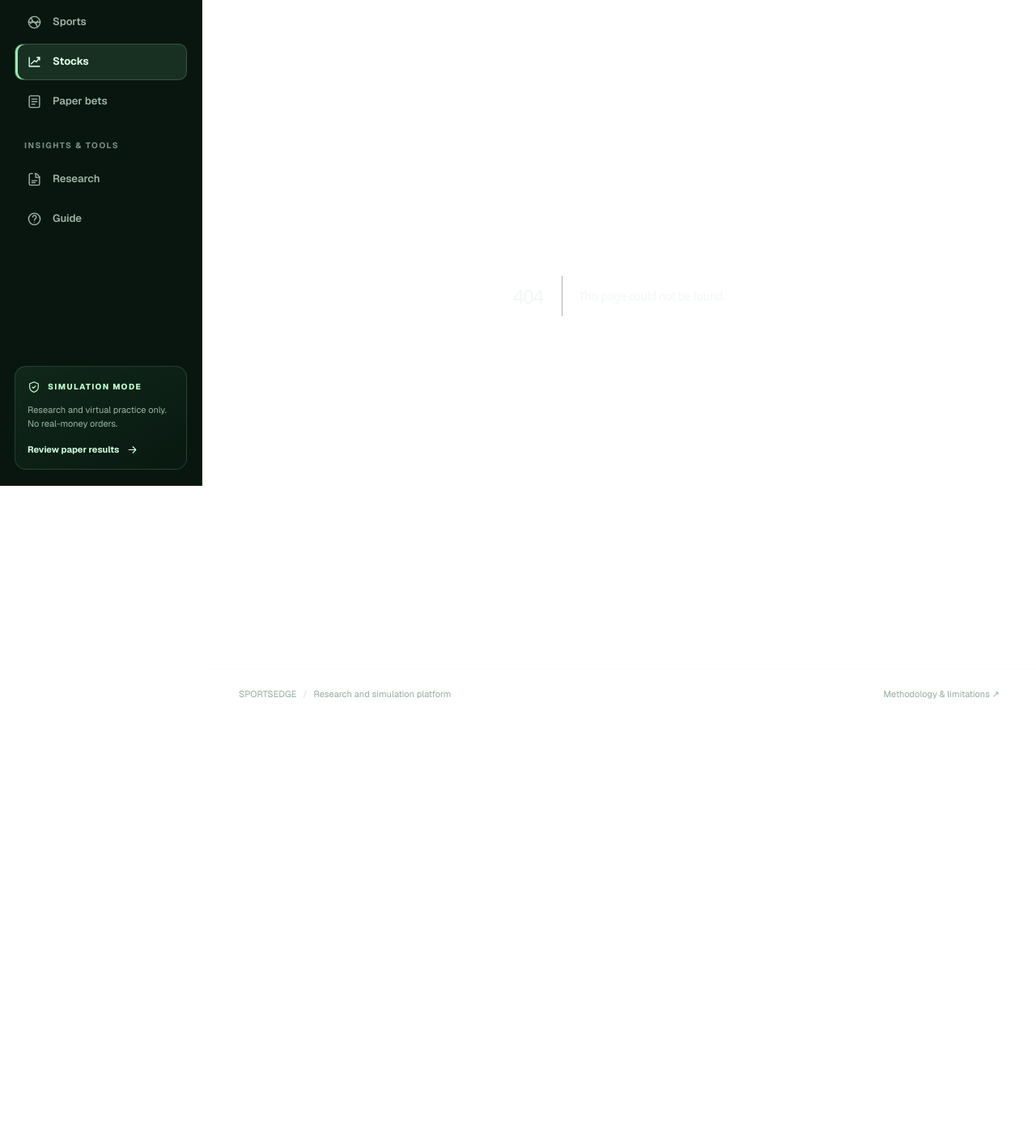
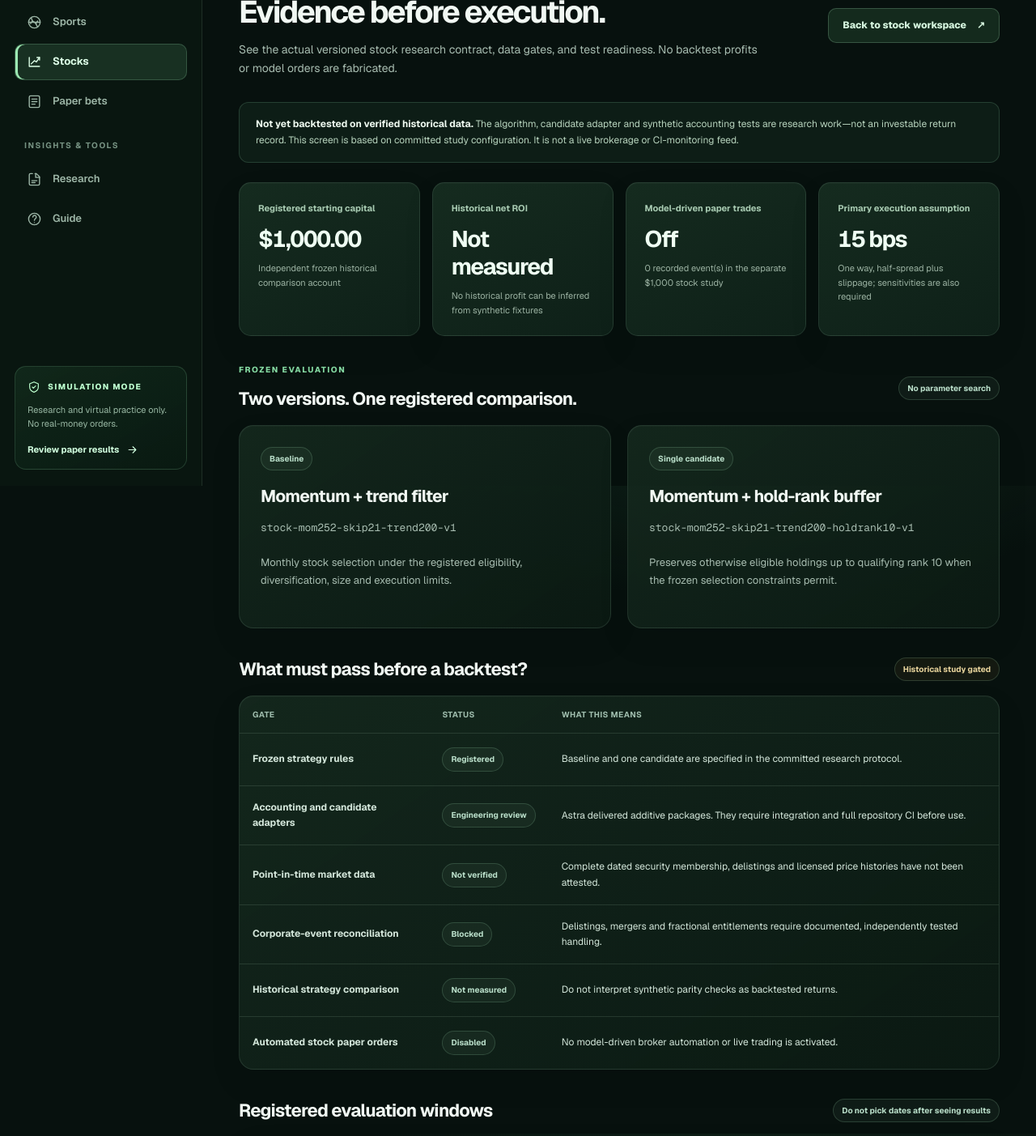
Before and after one commit to ang87505-crypto/SportsEdge, a Next.js app: page /stocks/research in a window 1280 px wide. Before the commit this address had no page. Shown: the part 200-1603 px from the top of the page at 81% size. Before the commit the page ends 1087 px from the top, so only its background shows below. Built offline with nearby package versions, Linux system fonts and the light colour scheme.

Commit message:
feat(stocks): surface frozen stock research and gated backtest status

```diff
--- /dev/null
+++ b/src/app/stocks/research/page.tsx
@@ -0,0 +1,104 @@
+import Link from 'next/link';
+import {Action, Details, PageHeading, Stat} from '@/components/ui';
+import study from '@/data/research/stock_1000_forward_study.json';
+import protocol from '../../../../research/stock_audit_20261012/protocol.json';
+
+const usd = (cents: number) =>
+  new Intl.NumberFormat('en-US', {style: 'currency', currency: 'USD'}).format(cents / 100);
+
+const historicalMeasured = protocol.release.historical_performance_measured;
+const paperActivated = protocol.release.automatic_paper_trades;
+const evidence = [
+  ['Frozen strategy rules', 'Registered', 'Baseline and one candidate are specified in the committed research protocol.'],
+  ['Accounting and candidate adapters', 'Engineering review', 'Astra delivered additive packages. They require integration and full repository CI before use.'],
+  ['Point-in-time market data', 'Not verified', 'Complete dated security membership, delistings and licensed price histories have not been attested.'],
+  ['Corporate-event reconciliation', 'Blocked', 'Delistings, mergers and fractional entitlements require documented, independently tested handling.'],
+  ['Historical strategy comparison', historicalMeasured ? 'Measured' : 'Not measured', 'Do not interpret synthetic parity checks as backtested returns.'],
+  ['Automated stock paper orders', paperActivated ? 'Enabled' : 'Disabled', 'No model-driven broker automation or live trading is activated.'],
+] as const;
+
+export const metadata = {
+  title: 'Stock strategy research | SportsEdge',
+  description: 'Frozen stock selection rules, evidence readiness, and honest historical-backtest status.',
+};
+
+export default function StockResearchPage() {
+  const recordedEvents = study.events.length;
+  const costs = protocol.execution.primary_costs;
+  const oneWayBps = costs.half_spread_bps + costs.additional_slippage_bps;
+
+  return <>
+    <PageHeading eyebrow="STOCKS / ALGORITHM RESEARCH"
+      title="Evidence before execution."
+      description="See the actual versioned stock research contract, data gates, and test readiness. No backtest profits or model orders are fabricated."
+      action={<Action href="/stocks" secondary>Back to stock workspace</Action>}
+    />
+    <div className="notice" role="status">
+      <strong>Not yet backtested on verified historical data.</strong>{' '}
+      The algorithm, candidate adapter and synthetic accounting tests are research work—not an investable return record.
+      This screen is based on committed study configuration. It is not a live brokerage or CI-monitoring feed.
+    </div>
+    <div className="stats-grid">
+      <Stat label="Registered starting capital" value={usd(protocol.execution.capital_cents)}
+        detail="Independent frozen historical comparison account" />
+      <Stat label="Historical net ROI" value={historicalMeasured ? 'See approved report' : 'Not measured'}
+        detail="No historical profit can be inferred from synthetic fixtures" />
+      <Stat label="Model-driven paper trades" value={paperActivated ? 'Enabled' : 'Off'}
+        detail={`${recordedEvents} recorded event(s) in the separate $1,000 stock study`} />
+      <Stat label="Primary execution assumption" value={`${oneWayBps} bps`}
+        detail="One way, half-spread plus slippage; sensitivities are also required" />
+    </div>
+    <div className="section-title">
+      <div><div className="eyebrow">FROZEN EVALUATION</div><h2>Two versions. One registered comparison.</h2></div>
+      <span className="pill">No parameter search</span>
+    </div>
+    <div className="two-grid">
+      <section className="glass panel">
+        <span className="pill">Baseline</span>
+        <h2 style={{marginTop: 16}}>Momentum + trend filter</h2>
+        <p style={{overflowWrap: 'anywhere', marginTop: 12}}><code>{protocol.baseline}</code></p>
+        <p style={{marginTop: 12}}>Monthly stock selection under the registered eligibility, diversification, size and execution limits.</p>
+      </section>
+      <section className="glass panel">
+        <span className="pill">Single candidate</span>
+        <h2 style={{marginTop: 16}}>Momentum + hold-rank buffer</h2>
+        <p style={{overflowWrap: 'anywhere', marginTop: 12}}><code>{protocol.candidate}</code></p>
+        <p style={{marginTop: 12}}>Preserves otherwise eligible holdings up to qualifying rank {protocol.candidate_rules.hold_rank_max} when the frozen selection constraints permit.</p>
+      </section>
+    </div>
+    <div className="section-title"><h2>What must pass before a backtest?</h2><span className="pill pill-amber">Historical study gated</span></div>
+    <section className="glass">
+      <div className="table-wrap">
+        <table className="data-table">
+          <thead><tr><th scope="col">Gate</th><th scope="col">Status</th><th scope="col">What this means</th></tr></thead>
+          <tbody>{evidence.map(([gate, status, detail]) => <tr key={gate}>
+            <td><strong>{gate}</strong></td><td><span className="pill">{status}</span></td><td>{detail}</td>
+          </tr>)}</tbody>
+        </table>
+      </div>
+    </section>
+    <div className="section-title"><h2>Registered evaluation windows</h2><span className="pill">Do not pick dates after seeing results</span></div>
+    <section className="glass panel">
+      <div className="guide-grid">
+        <div className="how-step"><span className="step-number">01</span><div><h3>Development</h3><p>{protocol.periods.training_development}</p></div></div>
+        <div className="how-step"><span className="step-number">02</span><div><h3>Validation</h3><p>{protocol.periods.validation}</p></div></div>
+        <div className="how-step"><span className="step-number">03</span><div><h3>Sealed test</h3><p>{protocol.periods.sealed_test}</p></div></div>
+      </div>
+      <p style={{marginTop: 16}}>The sealed test remains unavailable for tuning. Any previously seen outcome must be disclosed before calling a period untouched.</p>
+    </section>
+    <Details title="How we decide whether the candidate is better">
+      <p>{protocol.primary_comparison}</p>
+      <p style={{marginTop: 12}}>{protocol.decision_rule}</p>
+      <p style={{marginTop: 12}}>The study must report uncertainty, costs, turnover and drawdown, including failed securities and rejected sessions. A positive return alone is not evidence of an advantage.</p>
+    </Details>
+    <Details title="What is connected to this page?">
+      <p>This page reads the committed <code>research/stock_audit_20261012/protocol.json</code> and the separate <code>stock_1000_forward_study.json</code>. It intentionally does not fetch licensed market data, place orders, or display synthetic test fixtures as returns.</p>
+      <p style={{marginTop: 12}}>Your manual stock journal on <Link href="/stocks">the stock workspace</Link> is an independent, browser-local practice tool. It is not the algorithm account or the broker's paper ledger.</p>
+      <p style={{marginTop: 12}}><a href="https://github.com/ang87505-crypto/SportsEdge/blob/main/research/stock_audit_20261012/protocol.json" target="_blank" rel="noopener noreferrer">View registered source protocol ↗</a></p>
+    </Details>
+    <div className="button-row" style={{marginTop: 20}}>
+      <Action href="/stocks" secondary>Return to stocks</Action>
+      <Action href="/guide" secondary>Research and account limits</Action>
+    </div>
+  </>;
+}
```
